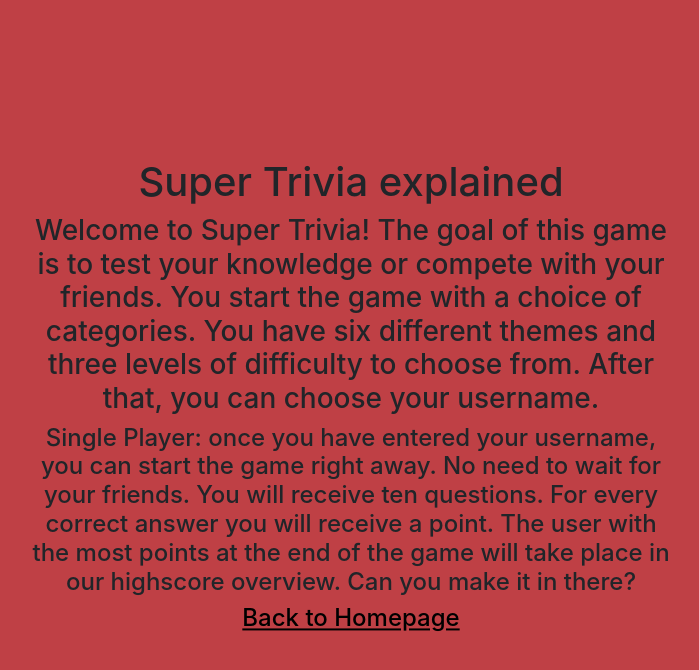
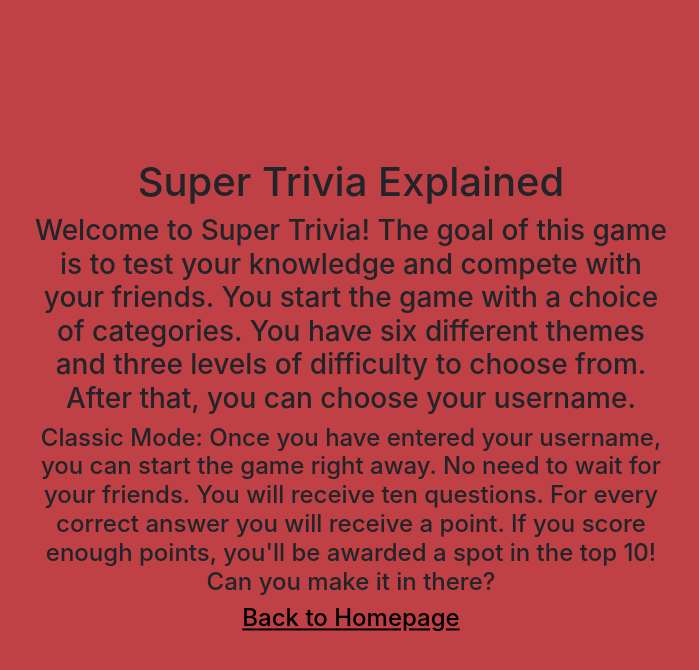
Before and after one commit to Mjnstag/webprogrammeren-project, a Flask app: page /gamerules in a window 1280 px wide. Shown: the top 670 px of the page, without its empty margins (289-988 px from the left). Run offline with Flask 2, Linux system fonts and the light colour scheme; some libraries are stand-ins or nearby versions.

Commit message:
style fixes

```diff
--- a/templates/gamerules.html
+++ b/templates/gamerules.html
@@ -13,13 +13,14 @@
         <body>
             <!--explain gamerules-->
             <div class="middle">
-              <h1 class="text-center", "serif">Super Trivia explained</h1>
-              <h3 style="text-align:center", "serif">Welcome to Super Trivia! The goal of this game is to test your knowledge or compete
+              <h1 class="text-center", "serif">Super Trivia Explained</h1>
+              <h3 style="text-align:center", "serif">Welcome to Super Trivia! The goal of this game is to test your knowledge and compete
               with your friends. You start the game with a choice of categories. You have six different themes and three levels of
               difficulty to choose from. After that, you can choose your username.</h3>
-              <h4 style="text-align:center", "serif">Single Player: once you have entered your username, you can start the game right away. No need to wait for your friends.
-              You will receive ten questions. For every correct answer you will receive a point. The user with the most points at the end of the game
-              will take place in our highscore overview. Can you make it in there? </h4>
+              <h4 style="text-align:center", "serif">Classic Mode: Once you have entered your username, you can start the game right away. No need to wait for your friends.
+              You will receive ten questions. For every correct answer you will receive a point. If you score enough points, you'll be awarded a spot in the top 10!
+              <br>
+              Can you make it in there? </h4>
               <h4 style="text-align:center", "serif"> <a href="/"><u style="color: black"> Back to Homepage</u></a></h4>
             </div>
         </body>
--- a/templates/type_game.html
+++ b/templates/type_game.html
@@ -9,6 +9,7 @@
         <link href="/templates/layout.html" rel="layout">
     </head>
     <body>
+        <h1 class="funtext" class="thick" >Game Mode</h1><br>
         <div class="container">
         <div class="middle">
             <!--choose game type-->
```
Also changed, not shown: templates/categories.html (+7 -0 lines).
